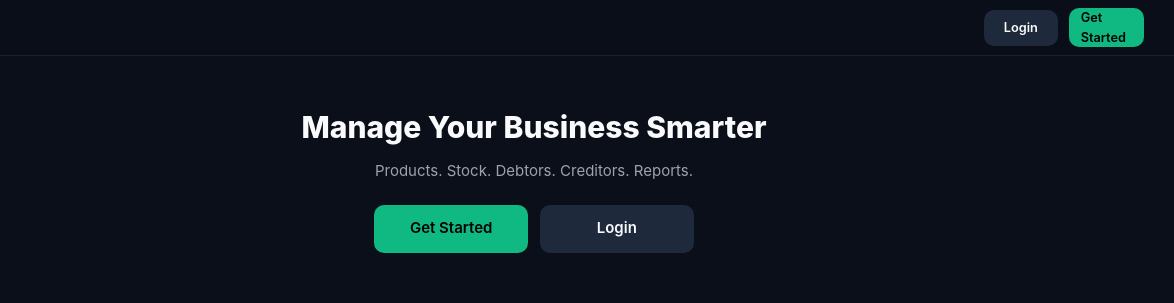
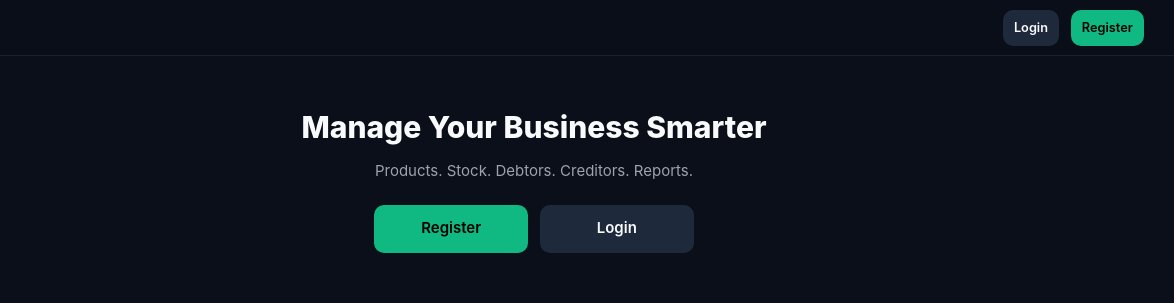
Before and after one commit to wanjiru-noreen/suuq, a plain HTML site: page frontend/index.html in a window 1280 px wide. Shown: the top 303 px of the page, 106-1280 px from the left. Drawn offline with Linux system fonts and the light colour scheme; sample sign-in values are in the browser's storage.

Commit message:
refactor: changed get started to register

```diff
--- a/frontend/index.html
+++ b/frontend/index.html
@@ -15,7 +15,7 @@
       </div>
       <div class="header-actions">
         <a href="login.html" class="btn btn-secondary" style="min-height: 36px; padding: 0 0.75rem; font-size: 0.85rem;">Login</a>
-        <a href="register.html" class="btn btn-primary" style="min-height: 36px; padding: 0 0.75rem; font-size: 0.85rem;">Get Started</a>
+        <a href="register.html" class="btn btn-primary" style="min-height: 36px; padding: 0 0.75rem; font-size: 0.85rem;">Register</a>
       </div>
     </header>
 
@@ -28,7 +28,7 @@
           Products. Stock. Debtors. Creditors. Reports.
         </p>
         <div style="display: flex; gap: 0.75rem; justify-content: center; max-width: 320px; margin: 0 auto;">
-          <a href="register.html" class="btn btn-primary">Get Started</a>
+          <a href="register.html" class="btn btn-primary">Register</a>
           <a href="login.html" class="btn btn-secondary">Login</a>
         </div>
       </section>
```
